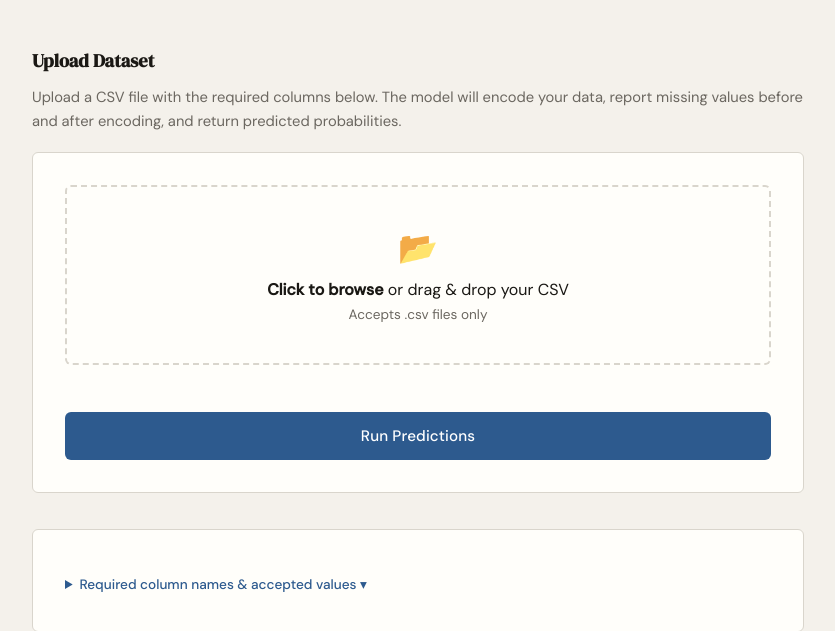
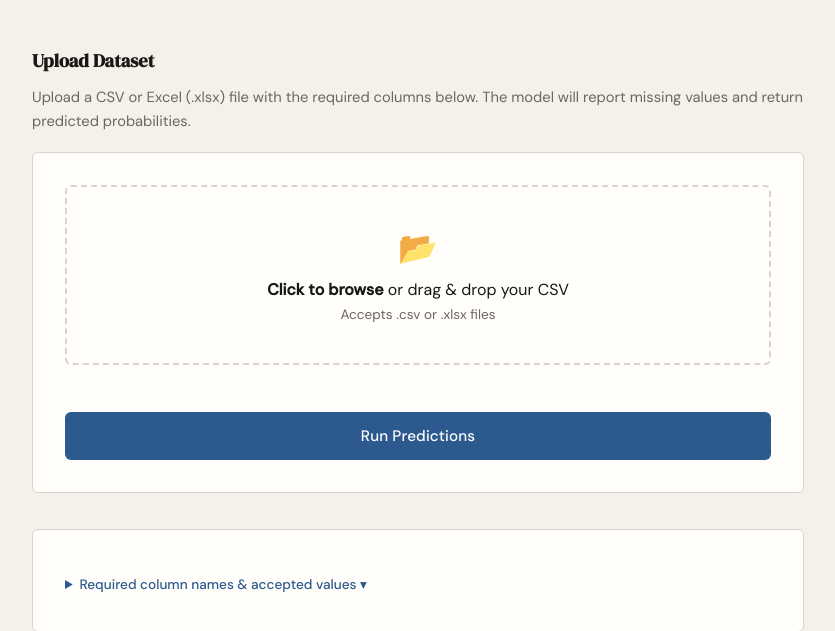
Before and after one commit to gregarbour/pmrt-prediction-app, a Flask app: page / in a window 1280 px wide. Shown: the part 91-722 px from the top of the page, without its empty margins (222-1057 px from the left). Run offline with Flask 3, Linux system fonts and the light colour scheme.

Commit message:
Fixed how missing values are handled

```diff
--- a/app.py
+++ b/app.py
@@ -167,8 +167,8 @@ def calc_prob(row):
 
 def check_encoding_errors(df_raw):
     """
-    Returns a list of human-readable error strings describing rows/columns
-    where values are present but clearly incorrectly encoded.
+    Returns a list of dicts, one per bad cell:
+      { "row": int, "column": str (display name), "value": str, "expected": str }
     """
     errors = []
 
@@ -181,45 +181,37 @@ def check_encoding_errors(df_raw):
         "PRE_lymphovascular_invasion":    {"Y", "N"},
     }
     categorical_cols = {
-        "PRE_her_status": {"positive", "negative"},
-        "PRE_er_status":  {"positive", "negative"},
+        "PRE_her_status":    {"positive", "negative"},
+        "PRE_er_status":     {"positive", "negative"},
         "PRE_pre_op_biopsy": {"core needle biopsy", "surgical biopsy", "fine needle aspirate"},
     }
     numeric_cols = ["PRE_tumor_max_size_composite", "PRE_susp_LN_size_composite", "PRE_age_at_dx"]
 
-    # Reverse map internal → display name
     display_name = {v: k for k, v in REQUIRED_COLUMNS.items()}
 
     for col, valid_set in yn_cols.items():
-        bad_rows = []
-        for i, val in enumerate(df_raw[col], start=2):  # row 2 = first data row
+        for i, val in enumerate(df_raw[col], start=2):
             s = str(val).strip()
             if s in ("", "nan", "NaN"):
                 continue
             if s not in valid_set:
-                bad_rows.append(f'row {i} ("{val}")')
-        if bad_rows:
-            errors.append(
-                f'Column "{display_name[col]}": invalid value(s) at {", ".join(bad_rows)}. '
-                f"Expected {VALID_VALUES[col]}."
-            )
+                errors.append({
+                    "row": i, "column": display_name[col],
+                    "value": str(val), "expected": VALID_VALUES[col],
+                })
 
     for col, valid_set in categorical_cols.items():
-        bad_rows = []
         for i, val in enumerate(df_raw[col], start=2):
             s = str(val).strip().lower()
             if s in ("", "nan", "NaN"):
                 continue
             if s not in valid_set:
-                bad_rows.append(f'row {i} ("{val}")')
-        if bad_rows:
-            errors.append(
-                f'Column "{display_name[col]}": invalid value(s) at {", ".join(bad_rows)}. '
-                f"Expected {VALID_VALUES[col]}."
-            )
+                errors.append({
+                    "row": i, "column": display_name[col],
+                    "value": str(val), "expected": VALID_VALUES[col],
+                })
 
     for col in numeric_cols:
-        bad_rows = []
         for i, val in enumerate(df_raw[col], start=2):
             s = str(val).strip()
             if s in ("", "nan", "NaN"):
@@ -227,12 +219,10 @@ def check_encoding_errors(df_raw):
             try:
                 float(s)
             except ValueError:
-                bad_rows.append(f'row {i} ("{val}")')
-        if bad_rows:
-            errors.append(
-                f'Column "{display_name[col]}": non-numeric value(s) at {", ".join(bad_rows)}. '
-                f"Expected {VALID_VALUES[col]}."
-            )
+                errors.append({
+                    "row": i, "column": display_name[col],
+                    "value": str(val), "expected": VALID_VALUES[col],
+                })
 
     return errors
 
@@ -255,11 +245,17 @@ def predict():
     if f.filename == "":
         return jsonify({"error": "No file selected."}), 400
 
-    # Read CSV
+    # Read CSV or XLSX
+    filename = f.filename.lower()
     try:
-        df = pd.read_csv(f)
+        if filename.endswith(".xlsx") or filename.endswith(".xls"):
+            df = pd.read_excel(f, engine="openpyxl")
+        elif filename.endswith(".csv"):
+            df = pd.read_csv(f)
+        else:
+            return jsonify({"error": "Unsupported file type. Please upload a .csv or .xlsx file."}), 400
     except Exception as e:
-        return jsonify({"error": f"Could not read CSV: {e}"}), 400
+        return jsonify({"error": f"Could not read file: {e}"}), 400
 
     # --- Column validation ---
     missing_cols = [col for col in REQUIRED_COLUMNS if col not in df.columns]
@@ -277,13 +273,29 @@ def predict():
     # --- Encoding validation (before encoding) ---
     encoding_errors = check_encoding_errors(df)
     if encoding_errors:
-        return jsonify({
-            "error": (
-                "Your CSV contains incorrectly encoded values. "
-                "Please fix the following and re-upload:\n\n"
-                + "\n".join(f"  • {e}" for e in encoding_errors)
-            )
-        }), 400
+        total_errors = len(encoding_errors)
+        if total_errors > 10:
+            # Build a downloadable error CSV
+            err_df = pd.DataFrame(encoding_errors)[["row", "column", "value", "expected"]]
+            err_df.columns = ["Row", "Column", "Invalid Value", "Expected Values"]
+            err_csv = io.BytesIO()
+            err_df.to_csv(err_csv, index=False)
+            err_csv.seek(0)
+            app.config["_last_error_csv"] = err_csv.getvalue()
+            return jsonify({
+                "error_type": "encoding",
+                "total_errors": total_errors,
+                "download_errors": True,
+                "errors": [],
+            }), 400
+        else:
+            app.config["_last_error_csv"] = None
+            return jsonify({
+                "error_type": "encoding",
+                "total_errors": total_errors,
+                "download_errors": False,
+                "errors": encoding_errors,
+            }), 400
 
     # --- Count missing before encoding ---
     missing_before = df[ENCODED_COLS].isna().sum()
@@ -297,12 +309,6 @@ def predict():
     # --- Encode ---
     df[ENCODED_COLS] = df[ENCODED_COLS].apply(encode_row, axis=1)
 
-    # --- Count missing after encoding ---
-    missing_after = df[ENCODED_COLS].isna().sum()
-    pct_after     = df[ENCODED_COLS].isna().mean() * 100
-    after_df = pd.DataFrame({"Missing (n)": missing_after, "Missing (%)": pct_after.round(1)})
-    after_df.index = before_df.index
-
     # --- Impute ---
     df.fillna(IMPUTE_VALUES, inplace=True)
 
@@ -315,17 +321,12 @@ def predict():
     output.seek(0)
 
     # --- Build summary payload ---
-    def df_to_records(d):
-        return [
-            {"column": idx, "before_n": int(row["Missing (n)"]), "before_pct": float(row["Missing (%)"]),
-             "after_n": int(after_df.loc[idx, "Missing (n)"]), "after_pct": float(after_df.loc[idx, "Missing (%)"])}
-            for idx, row in d.iterrows()
-        ]
-
-    summary = df_to_records(before_df)
+    summary = [
+        {"column": idx, "missing_n": int(row["Missing (n)"]), "missing_pct": float(row["Missing (%)"])}
+        for idx, row in before_df.iterrows()
+    ]
     total_rows = len(df)
 
-    # Store output CSV in session via a simple in-memory cache (fine for single-dyno free tier)
     app.config["_last_output"] = output.getvalue()
 
     return jsonify({
@@ -348,5 +349,18 @@ def download():
     )
 
 
+@app.route("/download-errors")
+def download_errors():
+    data = app.config.get("_last_error_csv")
+    if not data:
+        return "No error report available.", 404
+    return send_file(
+        io.BytesIO(data),
+        mimetype="text/csv",
+        as_attachment=True,
+        download_name="encoding_errors.csv",
+    )
+
+
 if __name__ == "__main__":
     app.run(debug=True)
--- a/requirements.txt
+++ b/requirements.txt
@@ -2,3 +2,4 @@ flask>=3.0
 pandas>=2.0
 numpy>=1.26
 gunicorn>=21.2
+openpyxl>=3.1
--- a/templates/index.html
+++ b/templates/index.html
@@ -261,8 +261,8 @@
   <section>
     <h2>Upload Dataset</h2>
     <p style="margin-bottom:18px;">
-      Upload a CSV file with the required columns below. The model will encode your data,
-      report missing values before and after encoding, and return predicted probabilities.
+      Upload a CSV or Excel (.xlsx) file with the required columns below. The model will
+      report missing values and return predicted probabilities.
     </p>
 
     <div class="card">
@@ -270,8 +270,8 @@
         <div class="drop-zone" id="drop-zone">
           <span class="drop-icon">📂</span>
           <strong>Click to browse</strong> or drag &amp; drop your CSV
-          <div class="hint">Accepts .csv files only</div>
-          <input type="file" id="file-input" name="file" accept=".csv" />
+          <div class="hint">Accepts .csv or .xlsx files</div>
+          <input type="file" id="file-input" name="file" accept=".csv,.xlsx,.xls" />
         </div>
         <div id="file-name"></div>
         <button type="submit" id="submit-btn">
@@ -325,11 +325,8 @@
           <thead>
             <tr>
               <th>Column</th>
-              <th>Missing before encoding (n)</th>
-              <th>Missing before encoding (%)</th>
-              <th>Missing after encoding (n)</th>
-              <th>Missing after encoding (%)</th>
-              <th>New missing introduced</th>
+              <th>Missing values (n)</th>
+              <th>Missing values (%)</th>
             </tr>
           </thead>
           <tbody id="summary-body"></tbody>
@@ -345,9 +342,9 @@
 </main>
 
 <script>
-  const form     = document.getElementById("upload-form");
-  const fileInput= document.getElementById("file-input");
-  const dropZone = document.getElementById("drop-zone");
+  const form       = document.getElementById("upload-form");
+  const fileInput  = document.getElementById("file-input");
+  const dropZone   = document.getElementById("drop-zone");
   const fileNameEl = document.getElementById("file-name");
   const submitBtn  = document.getElementById("submit-btn");
   const spinner    = document.getElementById("spinner");
@@ -358,7 +355,7 @@
 
   // Drag-and-drop visual
   dropZone.addEventListener("dragover", e => { e.preventDefault(); dropZone.classList.add("drag-over"); });
-  dropZone.addEventListener("dragleave", ()=> dropZone.classList.remove("drag-over"));
+  dropZone.addEventListener("dragleave", () => dropZone.classList.remove("drag-over"));
   dropZone.addEventListener("drop", e => {
     e.preventDefault();
     dropZone.classList.remove("drag-over");
@@ -371,18 +368,50 @@
     fileNameEl.textContent = fileInput.files[0]?.name ?? "";
   });
 
-  function showMsg(text, type) {
-    msgEl.textContent = text;
-    msgEl.className = "msg " + type;
+  function clearMsg() { msgEl.className = "msg"; msgEl.innerHTML = ""; }
+
+  function showSimpleError(text) {
+    msgEl.innerHTML = `<strong>Upload failed.</strong> ${text}`;
+    msgEl.className = "msg error";
   }
-  function clearMsg() { msgEl.className = "msg"; msgEl.textContent = ""; }
+
+  function showEncodingErrors(data) {
+    if (data.download_errors) {
+      // >10 errors — offer CSV download
+      msgEl.innerHTML =
+        `<strong>${data.total_errors} encoding errors found.</strong> Your file has too many errors to display inline. ` +
+        `<a href="/download-errors" style="color:inherit;font-weight:600;text-decoration:underline;">Download the full error report (CSV)</a> ` +
+        `to see every issue, fix them, and re-upload.`;
+    } else {
+      // ≤10 errors — show inline table
+      const rows = data.errors.map(e =>
+        `<tr>
+          <td class="mono" style="white-space:nowrap;">Row ${e.row}</td>
+          <td>${e.column}</td>
+          <td class="mono">${e.value}</td>
+          <td style="color:var(--ok);">${e.expected}</td>
+        </tr>`
+      ).join("");
+
+      msgEl.innerHTML =
+        `<strong>${data.total_errors} encoding error${data.total_errors > 1 ? "s" : ""} found.</strong> ` +
+        `Please fix the following and re-upload:<br><br>` +
+        `<div class="table-wrap"><table style="width:100%;margin-top:4px;">` +
+        `<thead><tr><th style="text-align:left;padding:6px 10px;font-size:0.75rem;text-transform:uppercase;letter-spacing:.06em;color:var(--ink-dim);border-bottom:1px solid var(--border);">Row</th>` +
+        `<th style="text-align:left;padding:6px 10px;font-size:0.75rem;text-transform:uppercase;letter-spacing:.06em;color:var(--ink-dim);border-bottom:1px solid var(--border);">Column</th>` +
+        `<th style="text-align:left;padding:6px 10px;font-size:0.75rem;text-transform:uppercase;letter-spacing:.06em;color:var(--ink-dim);border-bottom:1px solid var(--border);">Invalid value</th>` +
+        `<th style="text-align:left;padding:6px 10px;font-size:0.75rem;text-transform:uppercase;letter-spacing:.06em;color:var(--ink-dim);border-bottom:1px solid var(--border);">Expected</th></tr></thead>` +
+        `<tbody>${rows}</tbody></table></div>`;
+    }
+    msgEl.className = "msg error";
+  }
 
   form.addEventListener("submit", async e => {
     e.preventDefault();
     clearMsg();
     resultsEl.style.display = "none";
 
-    if (!fileInput.files.length) { showMsg("Please select a CSV file first.", "error"); return; }
+    if (!fileInput.files.length) { showSimpleError("Please select a file first."); return; }
 
     const fd = new FormData();
     fd.append("file", fileInput.files[0]);
@@ -394,40 +423,34 @@
       const res  = await fetch("/predict", { method: "POST", body: fd });
       const data = await res.json();
 
-      if (!res.ok || data.error) {
-        showMsg(data.error || "An unexpected error occurred.", "error");
+      if (!res.ok) {
+        if (data.error_type === "encoding") {
+          showEncodingErrors(data);
+        } else {
+          showSimpleError(data.error || "An unexpected error occurred.");
+        }
         return;
       }
 
-      // Meta chips
-      const newlyMissing = data.summary.reduce((acc, r) => acc + Math.max(0, r.after_n - r.before_n), 0);
+      // Meta chip
       metaEl.innerHTML = `
         <div class="meta-chip"><div class="label">Rows processed</div><div class="value">${data.total_rows}</div></div>
-        <div class="meta-chip"><div class="label">New missing after encoding</div><div class="value">${newlyMissing}</div></div>
       `;
 
-      // Table
-      bodyEl.innerHTML = data.summary.map(r => {
-        const introduced = Math.max(0, r.after_n - r.before_n);
-        const badge = introduced > 0
-          ? `<span class="badge badge-warn">+${introduced} new</span>`
-          : `<span class="badge badge-ok">None</span>`;
-        return `<tr>
-          <td>${r.column}</td>
-          <td class="mono">${r.before_n}</td>
-          <td class="mono">${r.before_pct.toFixed(1)}%</td>
-          <td class="mono">${r.after_n}</td>
-          <td class="mono">${r.after_pct.toFixed(1)}%</td>
-          <td>${badge}</td>
-        </tr>`;
-      }).join("");
+      // Summary table
+      bodyEl.innerHTML = data.summary.map(r => `<tr>
+        <td>${r.column}</td>
+        <td class="mono">${r.missing_n}</td>
+        <td class="mono">${r.missing_pct.toFixed(1)}%</td>
+      </tr>`).join("");
 
-      showMsg(`✓ Predictions generated for ${data.total_rows} row(s). Download your results below.`, "success");
+      msgEl.innerHTML = `✓ Predictions generated for ${data.total_rows} row(s). Download your results below.`;
+      msgEl.className = "msg success";
       resultsEl.style.display = "block";
       resultsEl.scrollIntoView({ behavior: "smooth" });
 
     } catch (err) {
-      showMsg("Network error — please try again.", "error");
+      showSimpleError("Network error — please try again.");
     } finally {
       submitBtn.disabled = false;
       spinner.style.display = "none";
```
